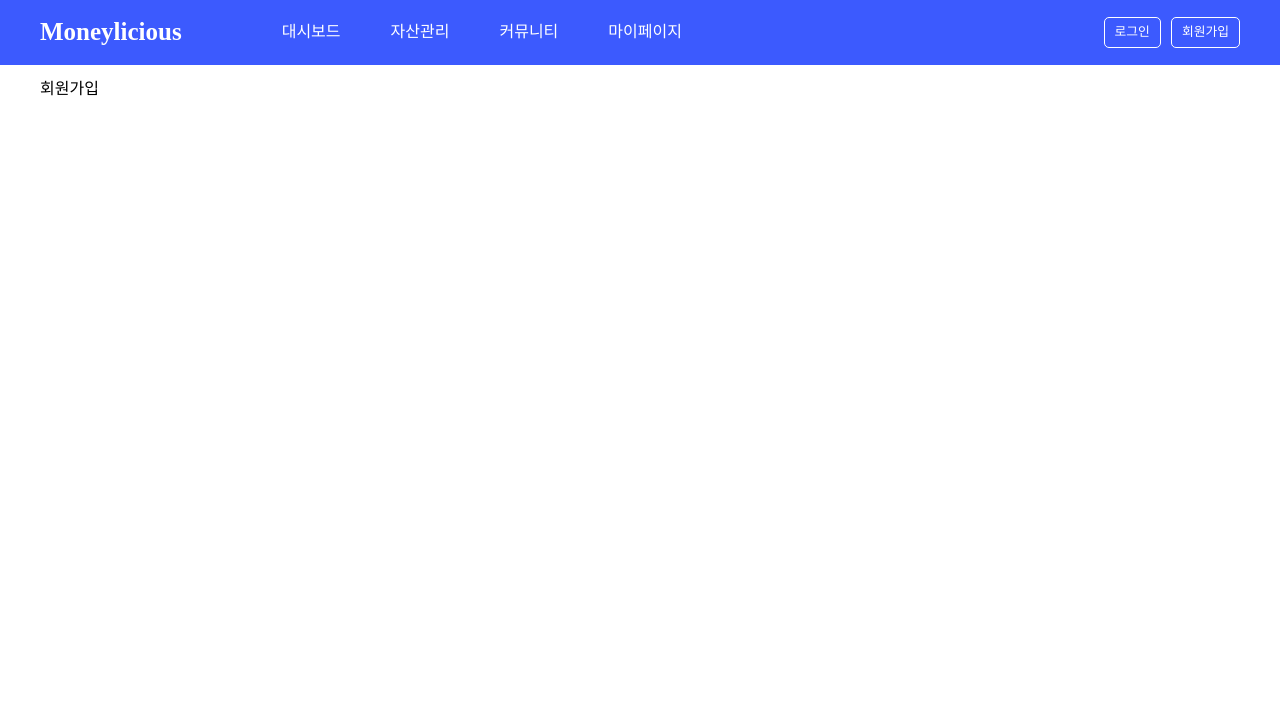
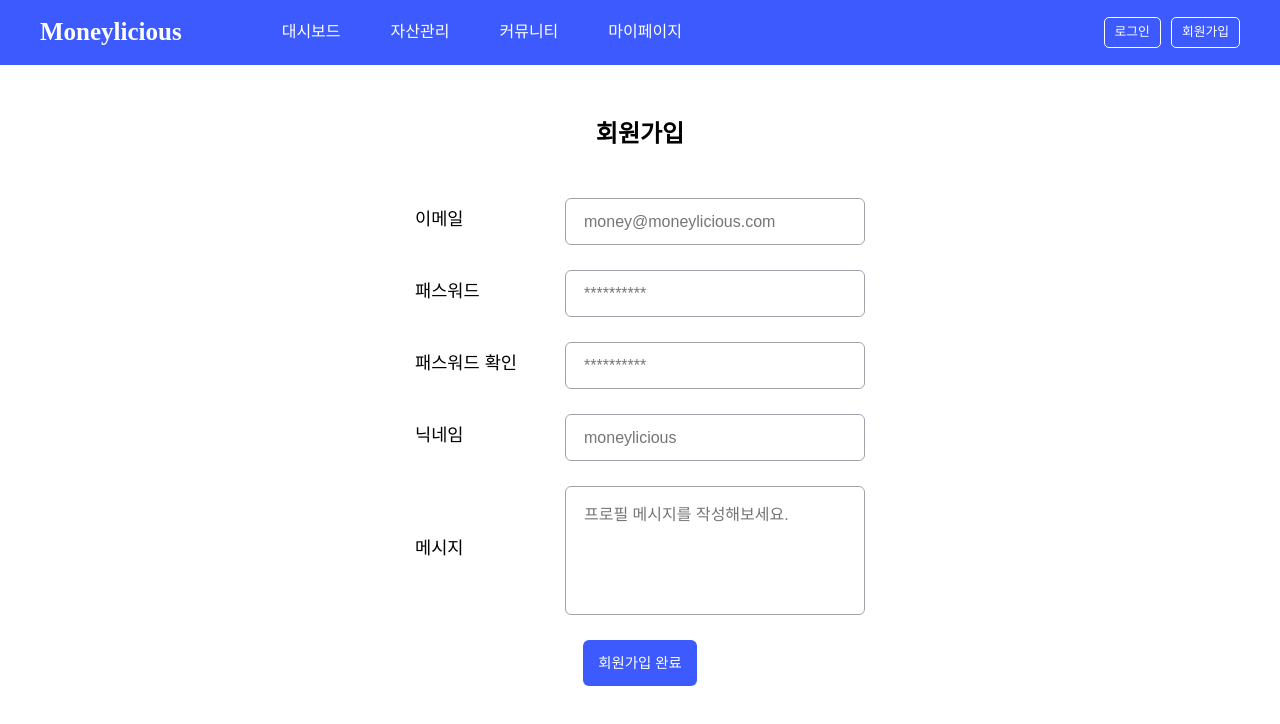
Before and after one commit to mkk00/Moneylicious-Ledger-Book, a React (Vite) app: page /signup in a window 1280 px wide. Shown: the top 724 px of the page. Built offline with nearby package versions, Linux system fonts and the light colour scheme; no server answers; a web font is replaced by a local one.

Commit message:
feat: 회원가입 폼 추가

```diff
--- a/src/components/button/Button.tsx
+++ b/src/components/button/Button.tsx
@@ -4,15 +4,18 @@ import styled from 'styled-components'
 const Button = ({
   text,
   type,
+  size = 'medium',
   onClick
 }: {
   text: string
   type?: 'button' | 'submit'
+  size?: 'small' | 'medium' | 'large'
   onClick: (e: MouseEvent<HTMLButtonElement>) => void
 }) => {
   return (
     <ButtonComponents
       type={type}
+      size={size}
       onClick={e => {
         e.preventDefault()
         onClick(e)
@@ -24,12 +27,13 @@ const Button = ({
 
 export default Button
 
-const ButtonComponents = styled.button`
+const ButtonComponents = styled.button<{ size?: 'small' | 'medium' | 'large' }>`
   background-color: ${({ theme }) => theme.color.main};
   color: ${({ theme }) => theme.color.white};
   border: none;
-  font-weight: bold;
-  font-size: 1.4rem;
+  font-weight: ${({ size }) => (size === 'small' ? 'normal' : 'bold')};
+  font-size: ${({ size }) =>
+    size === 'small' ? '0.9rem' : size === 'large' ? '1.4rem' : '1.2rem'};
   border-radius: 6px;
   padding: 15px;
   display: flex;
--- a/src/components/modal/LoginModal.tsx
+++ b/src/components/modal/LoginModal.tsx
@@ -5,6 +5,7 @@ import styled from 'styled-components'
 import Button from '@/components/button/Button'
 import { MdMailOutline, MdLockOpen } from 'react-icons/md'
 import { useNavigate } from 'react-router-dom'
+import { authProps } from '@/utils/authValidation'
 
 const initialValue = {
   email: '',
@@ -13,8 +14,8 @@ const initialValue = {
 
 const LoginModal = ({ closeModal }: { closeModal: () => void }) => {
   const navigate = useNavigate()
-  const onSubmit = () => {
-    console.log('로그인 완료!')
+  const onSubmit = (values: authProps) => {
+    console.log('로그인 완료!', values)
   }
 
   const { values, errors, handleChange, handleSubmit } = useAuthForm({
@@ -30,7 +31,7 @@ const LoginModal = ({ closeModal }: { closeModal: () => void }) => {
         <span>나만의 Moneylicious하는 비법!</span>
         <span>로그인하고 맛있게 자산관리 해보세요.</span>
         <FormWrapper>
-          <InputLow>
+          <InputRow>
             <label>
               <MdMailOutline size={20} />
               <input
@@ -41,8 +42,8 @@ const LoginModal = ({ closeModal }: { closeModal: () => void }) => {
                 onChange={e => handleChange(e)}
               />
             </label>
-          </InputLow>
-          <InputLow>
+          </InputRow>
+          <InputRow>
             <label>
               <MdLockOpen size={20} />
               <input
@@ -53,7 +54,7 @@ const LoginModal = ({ closeModal }: { closeModal: () => void }) => {
                 onChange={e => handleChange(e)}
               />
             </label>
-          </InputLow>
+          </InputRow>
           <ErrorMessage>
             <div>{errors.email}</div>
             <div>{errors.password}</div>
@@ -112,7 +113,7 @@ const FormWrapper = styled.form`
   }
 `
 
-const InputLow = styled.div`
+const InputRow = styled.div`
   width: 350px;
   border: 1px solid ${({ theme }) => theme.gray.gray_300};
   border-radius: 6px;
--- a/src/pages/Signup.tsx
+++ b/src/pages/Signup.tsx
@@ -1,7 +1,216 @@
 import PageLayout from '@/layout/PageLayout'
+import styled from 'styled-components'
+import useAuthForm from '@/hook/useAuthForm'
+import authValidation from '@/utils/authValidation'
+import Button from '@/components/button/Button'
+import { authProps } from '@/utils/authValidation'
 
 const Signup = () => {
-  return <PageLayout>회원가입</PageLayout>
+  const initialValue = {
+    email: '',
+    password: '',
+    confirmPassword: '',
+    name: '',
+    message: ''
+  }
+
+  const onSubmit = (values: authProps) => {
+    console.log('회원가입 완료!')
+    console.log(values)
+  }
+
+  const { values, errors, handleChange, handleSubmit } = useAuthForm({
+    initialValue,
+    onSubmit,
+    validate: authValidation
+  })
+
+  return (
+    <PageLayout>
+      <Container>
+        <h2>회원가입</h2>
+        <FormWrapper>
+          <InputWrapper>
+            <InputLeft>
+              <InputName>이메일</InputName>
+              <ErrorMessage>{errors.email}</ErrorMessage>
+            </InputLeft>
+            <InputInner>
+              <InputRow>
+                <label>
+                  <input
+                    type="email"
+                    name="email"
+                    placeholder="money@moneylicious.com"
+                    value={values.email}
+                    onChange={e => handleChange(e)}
+                  />
+                </label>
+              </InputRow>
+            </InputInner>
+          </InputWrapper>
+          <InputWrapper>
+            <InputLeft>
+              <InputName>패스워드</InputName>
+              <ErrorMessage>{errors.password}</ErrorMessage>
+            </InputLeft>
+            <InputInner>
+              <InputRow>
+                <label>
+                  <input
+                    type="password"
+                    name="password"
+                    placeholder="**********"
+                    value={values.password}
+                    onChange={e => handleChange(e)}
+                  />
+                </label>
+              </InputRow>
+            </InputInner>
+          </InputWrapper>
+          <InputWrapper>
+            <InputLeft>
+              <InputName>패스워드 확인</InputName>
+              <ErrorMessage>{errors.confirmPassword}</ErrorMessage>
+            </InputLeft>
+            <InputInner>
+              <InputRow>
+                <label>
+                  <input
+                    type="password"
+                    name="confirmPassword"
+                    placeholder="**********"
+                    value={values.confirmPassword}
+                    onChange={e => handleChange(e)}
+                  />
+                </label>
+              </InputRow>
+            </InputInner>
+          </InputWrapper>
+          <InputWrapper>
+            <InputLeft>
+              <InputName>닉네임</InputName>
+              <ErrorMessage>{errors.name}</ErrorMessage>
+            </InputLeft>
+            <InputInner>
+              <InputRow>
+                <label>
+                  <input
+                    type="text"
+                    name="name"
+                    placeholder="moneylicious"
+                    value={values.name}
+                    onChange={e => handleChange(e)}
+                  />
+                </label>
+              </InputRow>
+            </InputInner>
+          </InputWrapper>
+          <InputWrapper>
+            <InputLeft>
+              <InputName>메시지</InputName>
+              <ErrorMessage>{errors.message}</ErrorMessage>
+            </InputLeft>
+            <InputInner>
+              <InputRow>
+                <label>
+                  <textarea
+                    name="message"
+                    placeholder="프로필 메시지를 작성해보세요."
+                    value={values.message}
+                    onChange={e => handleChange(e)}
+                    maxLength={30}
+                  />
+                </label>
+              </InputRow>
+            </InputInner>
+          </InputWrapper>
+          <Button
+            text="회원가입 완료"
+            type="submit"
+            size="small"
+            onClick={handleSubmit}
+          />
+        </FormWrapper>
+      </Container>
+    </PageLayout>
+  )
 }
 
 export default Signup
+
+const Container = styled.div`
+  width: 450px;
+  height: auto;
+  margin: 120px auto;
+
+  h2 {
+    text-align: center;
+  }
+`
+
+const FormWrapper = styled.div`
+  width: 100%;
+  display: flex;
+  flex-direction: column;
+  align-items: center;
+  gap: 25px;
+  margin-top: 50px;
+
+  label {
+    display: flex;
+    align-items: center;
+    gap: 10px;
+  }
+`
+
+const InputWrapper = styled.div`
+  width: 100%;
+  display: flex;
+  justify-content: space-between;
+  align-items: center;
+`
+
+const InputLeft = styled.div`
+  display: flex;
+  flex-direction: column;
+  gap: 3px;
+  align-items: flex-start;
+`
+
+const InputName = styled.div`
+  font-size: 1.1rem;
+`
+
+const ErrorMessage = styled.div`
+  width: 145px;
+  color: ${({ theme }) => theme.color.sub_dark};
+  font-size: 0.7rem;
+`
+
+const InputInner = styled.div`
+  width: 300px;
+  display: flex;
+  gap: 10px;
+`
+
+const InputRow = styled.div`
+  border: 1px solid ${({ theme }) => theme.gray.gray_300};
+  border-radius: 6px;
+  padding: 14px 18px 13px;
+  height: 100%;
+  flex-grow: 1;
+
+  input,
+  textarea {
+    width: 100%;
+    border: none;
+    outline: none;
+    line-height: normal;
+  }
+
+  textarea {
+    resize: none;
+    height: 100px;
+  }
+`
--- a/src/utils/authValidation.ts
+++ b/src/utils/authValidation.ts
@@ -1,32 +1,65 @@
-import { emailRegex, passwordRegex } from './regexUtils'
+import { emailRegex, passwordRegex, nameRegex } from './regexUtils'
 
 export interface authProps {
   email?: string
   password?: string
+  confirmPassword?: string
+  name?: string
+  message?: string
 }
 
-const authValidation = ({ email, password }: authProps) => {
-  const errors: authProps = {
-    email: '',
-    password: ''
-  }
+const authValidation = ({
+  email,
+  password,
+  confirmPassword,
+  name,
+  message
+}: authProps) => {
+  const errors: authProps = {}
+
   const regex = {
     email: emailRegex,
-    password: passwordRegex
+    password: passwordRegex,
+    name: nameRegex
   }
 
   if (!email) {
     errors.email = '이메일을 입력해주세요.'
   } else if (!regex.email.test(email)) {
     errors.email = '유효하지 않은 이메일입니다.'
+  } else {
+    delete errors.email
   }
 
   if (!password) {
-    errors.password = '비밀번호를 입력해주세요.'
+    errors.password = '패스워드를 입력해주세요.'
   } else if (password.length < 10) {
-    errors.password = '10자리 이상의 패스워드를 사용해야 합니다.'
+    errors.password = '패스워드는 최소 10글자 이상 입력해주세요.'
   } else if (!regex.password.test(password)) {
-    errors.password = '유효하지 않은 패스워드입니다.'
+    errors.password = '패스워드는 문자, 숫자 및 특수문자를 포함해야 합니다.'
+  } else {
+    delete errors.password
+  }
+
+  if (password !== confirmPassword) {
+    errors.confirmPassword = '패스워드가 일치하지 않습니다.'
+  } else {
+    delete errors.confirmPassword
+  }
+
+  if (!name) {
+    errors.name = '닉네임을 입력해주세요.'
+  } else if (!regex.name.test(name)) {
+    errors.name =
+      '닉네임은 3글자 이상 8글자 이하의 영어, 한글 또는 숫자만 가능합니다.'
+  } else {
+    delete errors.name
+  }
+
+  if (message && message.length > 30) {
+    errors.message = '메시지는 30글자 이하만 입력 가능합니다.'
+  } else {
+    delete errors.message
   }
 
   return errors
--- a/src/utils/regexUtils.ts
+++ b/src/utils/regexUtils.ts
@@ -1,3 +1,6 @@
 export const emailRegex = /^[a-zA-Z0-9._%+-]+@[a-zA-Z0-9.-]+\.[a-zA-Z]{2,}$/
 
-export const passwordRegex = /^(?=.*[A-Za-z])(?=.*\d)[A-Za-z\d]{10,}$/
+export const passwordRegex =
+  /^(?=.*[A-Za-z])(?=.*\d)(?=.*[!@#$%^&*_\-+])[A-Za-z\d!@#$%^&*_\-+]{10,}$/
+
+export const nameRegex = /^[A-Za-z가-힣0-9]{3,8}$/
```
